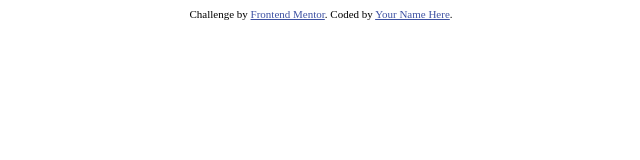
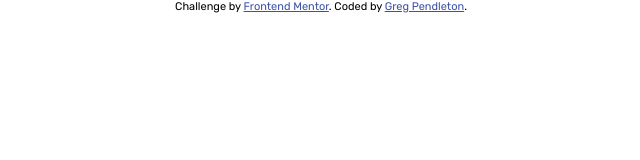
Before and after one commit to gpend/interactive-comments-section, a plain HTML site: page index.html in a window 1280 px wide. Shown: the whole page, without its empty margins (319-959 px from the left). Drawn offline with Linux system fonts and the light colour scheme.

Commit message:
create files

```diff
--- a/index.html
+++ b/index.html
@@ -5,6 +5,11 @@
   <meta name="viewport" content="width=device-width, initial-scale=1.0"> <!-- displays site properly based on user's device -->
 
   <link rel="icon" type="image/png" sizes="32x32" href="./images/favicon-32x32.png">
+  <link rel="preconnect" href="https://fonts.googleapis.com">
+  <link rel="preconnect" href="https://fonts.gstatic.com" crossorigin>
+  <link href="https://fonts.googleapis.com/css2?family=Rubik:wght@400;500;700&display=swap" rel="stylesheet">
+  <link rel="stylesheet" href="style.css">
+  <script src="script.js"></script>
 
   <title>Frontend Mentor | Interactive comments section</title>
 
@@ -15,12 +20,13 @@
   </style>
 </head>
 <body>
+  <main>
 
-  <!-- Pull dynamic content from the data.json file -->
+  </main>
 
   <div class="attribution">
     Challenge by <a href="https://www.frontendmentor.io?ref=challenge" target="_blank">Frontend Mentor</a>.
-    Coded by <a href="#">Your Name Here</a>.
+    Coded by <a href="https://github.com/gpend">Greg Pendleton</a>.
   </div>
 </body>
 </html>
--- /dev/null
+++ b/script.js
@@ -0,0 +1,20 @@
+console.log('it worked')
+
+fetch("./data.json")
+    .then(resp => resp.json())
+    .then(data => {
+        console.log(data)
+
+
+
+
+
+
+
+
+
+
+
+
+
+    })
--- /dev/null
+++ b/style.css
@@ -0,0 +1,20 @@
+:root{
+    --Mobile: 375px;
+    --Desktop: 1440px;
+    --Moderate-blue: hsl(238, 40%, 52%);
+    --Soft-Red: hsl(358, 79%, 66%);
+    --Light-grayish-blue: hsl(239, 57%, 85%);
+    --Pale-red: hsl(357, 100%, 86%);
+    --Dark-blue: hsl(212, 24%, 26%);
+    --Grayish-Blue: hsl(211, 10%, 45%);
+    --Light-gray: hsl(223, 19%, 93%);
+    --Very-light-gray: hsl(228, 33%, 97%);
+    --White: hsl(0, 0%, 100%);
+    --Font-size-paragraph: 16px;
+}
+
+body{
+    margin: 0;
+    font-size: var(--Font-size-paragraph);
+    font-family: 'Rubik', sans-serif;
+}
```
